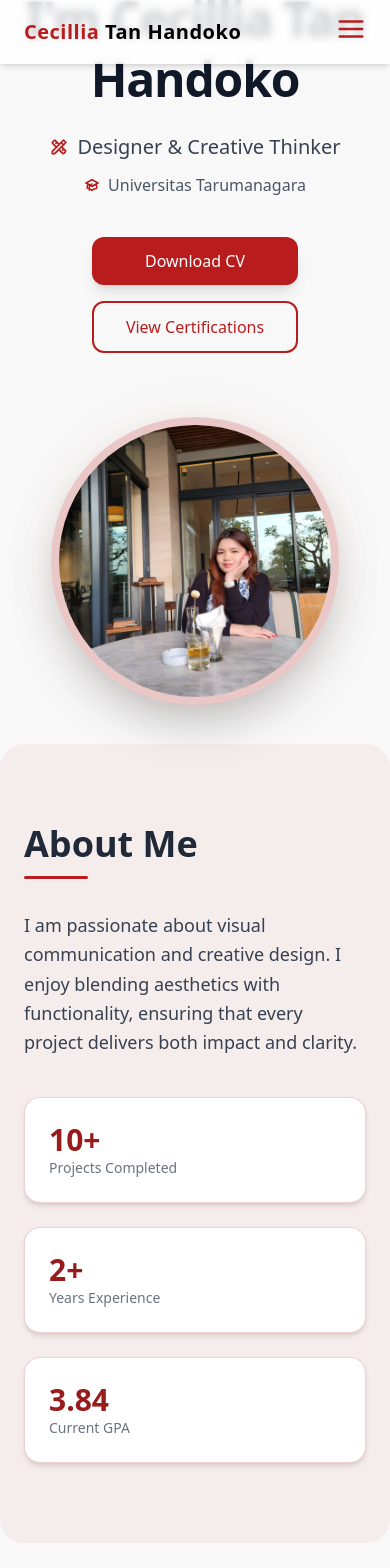
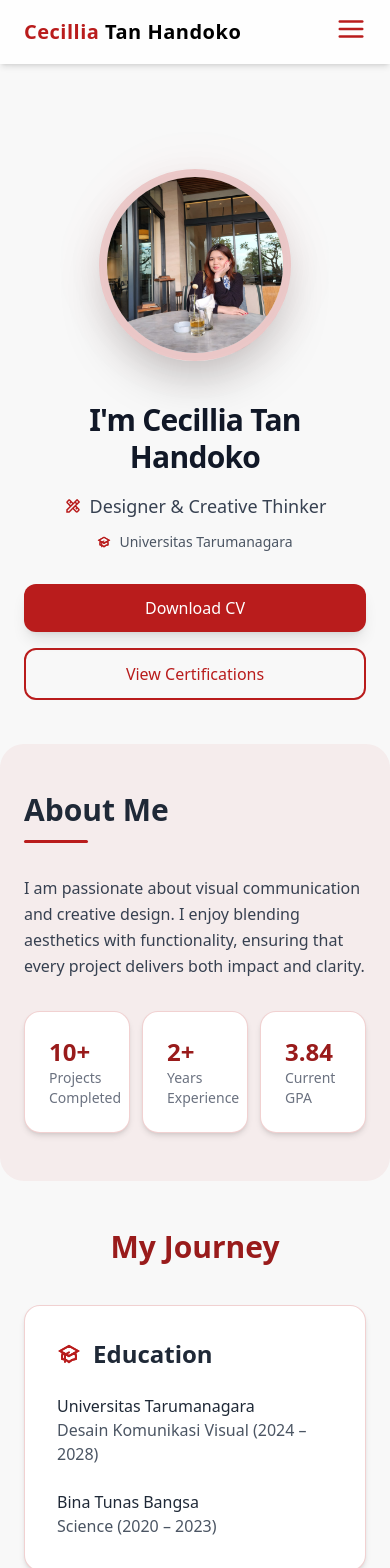
Before and after one commit to RafaelAngeloChristianto/cecil-portfolio, a React (Vite) app: page / in a window 390 px wide. Shown: the top 1568 px of the page. Built offline with nearby package versions, Linux system fonts and the light colour scheme; a web font is replaced by a local one.

Commit message:
some responsive fixes

```diff
--- a/src/components/GalleryModal.tsx
+++ b/src/components/GalleryModal.tsx
@@ -30,7 +30,7 @@ export const GalleryModal: React.FC<Props> = ({ arts, initialIndex = 0 }) => {
           <img
             src={selectedArt.image}
             alt={selectedArt.name}
-            className="w-full h-[500px] object-contain"
+            className="w-full h-[280px] sm:h-[400px] md:h-[500px] object-contain"
           />
         </motion.div>
 
--- a/src/screens/Certifications.tsx
+++ b/src/screens/Certifications.tsx
@@ -47,11 +47,11 @@ export const Certifications: React.FC = () => {
       <NavBar />
 
       {/* Main Content */}
-      <div className="flex-grow max-w-6xl mx-auto px-4 py-12 mt-[50px]">
-        <h1 className="text-4xl font-bold mb-2 text-center text-[#B91C1C]">
+      <div className="flex-grow max-w-6xl mx-auto px-4 py-8 md:py-12 mt-16">
+        <h1 className="text-3xl md:text-4xl font-bold mb-2 text-center text-[#B91C1C]">
           Certifications
         </h1>
-        <p className="text-lg text-center mb-10 text-gray-600">
+        <p className="text-base md:text-lg text-center mb-8 md:mb-10 text-gray-600">
           A showcase of my achievements and learning milestones over the years.
         </p>
 
--- a/src/screens/HomeScreen.tsx
+++ b/src/screens/HomeScreen.tsx
@@ -39,41 +39,11 @@ export const HomeScreen: React.FC = () => {
 
         <main className="flex-grow">
           {/* HERO */}
-          <section className="relative min-h-screen flex items-center justify-center px-6 pt-[50px]">
+          <section className="relative min-h-screen flex items-center justify-center px-6 pt-56 md:pt-16">
 
-            <div className="relative z-10 flex flex-col md:flex-row items-center justify-center gap-16 max-w-6xl w-full mx-auto">
-              {/* LEFT */}
-              <div className="md:w-1/2 text-center md:text-left flex flex-col items-center md:items-start">
-
-                <h1 className="text-5xl md:text-6xl font-semibold tracking-tight leading-tight mb-6 text-gray-900">
-                  I'm Cecillia Tan Handoko
-                </h1>
-
-                <h3 className="text-xl text-gray-700 mb-3 flex items-center justify-center md:justify-start gap-2">
-                  <MdOutlineDesignServices className="text-[#B91C1C]" />
-                  Designer & Creative Thinker
-                </h3>
-
-                <h4 className="text-md text-gray-600 mb-10 flex items-center justify-center md:justify-start gap-2">
-                  <HiOutlineAcademicCap className="text-[#B91C1C]" />
-                  Universitas Tarumanagara
-                </h4>
-
-                <div className="flex flex-col sm:flex-row gap-4 justify-center md:justify-start">
-                  <button className="px-8 py-3 bg-[#B91C1C] text-white rounded-xl font-medium hover:bg-[#991B1B] transition-all shadow-lg hover:shadow-xl">
-                    Download CV
-                  </button>
-
-                  <Link to="/certifications">
-                    <button className="px-8 py-3 border-2 border-[#B91C1C] text-[#B91C1C] rounded-xl font-medium hover:bg-[#B91C1C] hover:text-white transition-all">
-                      View Certifications
-                    </button>
-                  </Link>
-                </div>
-              </div>
-
-              {/* RIGHT */}
-              <div className="relative">
+            <div className="relative z-10 flex flex-col md:flex-row items-center justify-center gap-10 md:gap-16 max-w-6xl w-full mx-auto">
+              {/* Portrait first on mobile */}
+              <div className="relative order-first md:order-last">
                 <div className="absolute inset-0 bg-[#B91C1C]/5 rounded-full blur-xl"></div>
                 <motion.img
                   src={portrait}
@@ -81,27 +51,57 @@ export const HomeScreen: React.FC = () => {
                   initial={{ opacity: 0 }}
                   animate={imgLoaded ? { opacity: 1 } : {}}
                   onLoad={() => setImgLoaded(true)}
-                  className="relative w-72 h-72 md:w-96 md:h-96 rounded-full object-cover border-8 border-[#B91C1C]/20 shadow-2xl"
+                  className="relative w-48 h-48 sm:w-64 sm:h-64 md:w-96 md:h-96 rounded-full object-cover border-8 border-[#B91C1C]/20 shadow-2xl"
                 />
+              </div>
+
+              {/* LEFT */}
+              <div className="md:w-1/2 text-center md:text-left flex flex-col items-center md:items-start">
+                <h1 className="text-3xl sm:text-4xl md:text-6xl font-semibold tracking-tight leading-tight mb-4 md:mb-6 text-gray-900">
+                  I'm Cecillia Tan Handoko
+                </h1>
+
+                <h3 className="text-lg md:text-xl text-gray-700 mb-3 flex items-center justify-center md:justify-start gap-2">
+                  <MdOutlineDesignServices className="text-[#B91C1C]" />
+                  Designer & Creative Thinker
+                </h3>
+
+                <h4 className="text-sm md:text-md text-gray-600 mb-8 md:mb-10 flex items-center justify-center md:justify-start gap-2">
+                  <HiOutlineAcademicCap className="text-[#B91C1C]" />
+                  Universitas Tarumanagara
+                </h4>
+
+                <div className="flex flex-col sm:flex-row gap-4 justify-center md:justify-start w-full sm:w-auto">
+                  <button className="w-full sm:w-auto px-8 py-3 bg-[#B91C1C] text-white rounded-xl font-medium hover:bg-[#991B1B] transition-all shadow-lg hover:shadow-xl">
+                    Download CV
+                  </button>
+
+                  <Link to="/certifications" className="w-full sm:w-auto">
+                    <button className="w-full px-8 py-3 border-2 border-[#B91C1C] text-[#B91C1C] rounded-xl font-medium hover:bg-[#B91C1C] hover:text-white transition-all">
+                      View Certifications
+                    </button>
+                  </Link>
+                </div>
               </div>
             </div>
           </section>
 
           {/* ABOUT */}
           <motion.section
+            id="about"
             {...fadeInUp}
-            className="max-w-4xl mx-auto px-6 py-20 bg-[#B91C1C]/5 rounded-3xl"
+            className="max-w-4xl mx-auto px-6 py-12 md:py-20 bg-[#B91C1C]/5 rounded-3xl"
           >
-            <h2 className="text-4xl font-semibold mb-3">About Me</h2>
+            <h2 className="text-3xl md:text-4xl font-semibold mb-3">About Me</h2>
             <div className="w-16 h-[3px] bg-[#B91C1C] mb-8 rounded-full"></div>
 
-            <p className="text-gray-700 leading-relaxed text-lg mb-10">
+            <p className="text-gray-700 leading-relaxed text-base md:text-lg mb-8 md:mb-10">
               I am passionate about visual communication and creative design. I
               enjoy blending aesthetics with functionality, ensuring that every
               project delivers both impact and clarity.
             </p>
 
-            <div className="grid md:grid-cols-3 gap-6">
+            <div className="grid grid-cols-3 gap-3 md:gap-6">
               {[
                 { value: "10+", label: "Projects Completed" },
                 { value: "2+", label: "Years Experience" },
@@ -111,7 +111,7 @@ export const HomeScreen: React.FC = () => {
                   key={i}
                   className="bg-white border border-[#B91C1C]/20 p-6 rounded-2xl shadow-md hover:shadow-xl transition"
                 >
-                  <h3 className="text-3xl font-semibold text-[#991B1B]">
+                  <h3 className="text-2xl md:text-3xl font-semibold text-[#991B1B]">
                     {stat.value}
                   </h3>
                   <p className="text-gray-500 text-sm">{stat.label}</p>
@@ -123,9 +123,9 @@ export const HomeScreen: React.FC = () => {
           {/* JOURNEY */}
           <motion.section
             {...fadeInUp}
-            className="max-w-6xl mx-auto px-6 py-20"
+            className="max-w-6xl mx-auto px-6 py-12 md:py-20"
           >
-            <h2 className="text-4xl font-semibold text-center mb-16 text-[#991B1B]">
+            <h2 className="text-3xl md:text-4xl font-semibold text-center mb-10 md:mb-16 text-[#991B1B]">
               My Journey
             </h2>
 
@@ -180,14 +180,15 @@ export const HomeScreen: React.FC = () => {
 
           {/* PROJECTS */}
           <motion.section
+            id="projects"
             {...fadeInUp}
-            className="max-w-6xl mx-auto px-6 py-20 bg-gradient-to-b from-[#B91C1C]/5 to-transparent rounded-3xl"
+            className="max-w-6xl mx-auto px-6 py-12 md:py-20 bg-gradient-to-b from-[#B91C1C]/5 to-transparent rounded-3xl"
           >
-            <h2 className="text-4xl font-semibold text-center mb-4 text-[#991B1B]">
+            <h2 className="text-3xl md:text-4xl font-semibold text-center mb-4 text-[#991B1B]">
               Featured Projects
             </h2>
 
-            <p className="text-gray-600 text-center mb-14">
+            <p className="text-gray-600 text-center mb-8 md:mb-14">
               Selected creative works and visual explorations
             </p>
 
@@ -210,11 +211,12 @@ export const HomeScreen: React.FC = () => {
 
           {/* CONTACT */}
           <motion.section
+            id="contact"
             {...fadeInUp}
-            className="max-w-4xl mx-auto px-6 py-20"
+            className="max-w-4xl mx-auto px-4 py-12 md:py-20"
           >
-            <div className="bg-gradient-to-br from-[#B91C1C] to-[#991B1B] text-white rounded-3xl p-10 shadow-2xl">
-              <h2 className="text-4xl font-semibold text-center mb-4">
+            <div className="bg-gradient-to-br from-[#B91C1C] to-[#991B1B] text-white rounded-3xl p-6 md:p-10 shadow-2xl">
+              <h2 className="text-3xl md:text-4xl font-semibold text-center mb-4">
                 Contact Me
               </h2>
 
```
Also changed, not shown: src/components/NavBar.tsx (+13 -7 lines).
